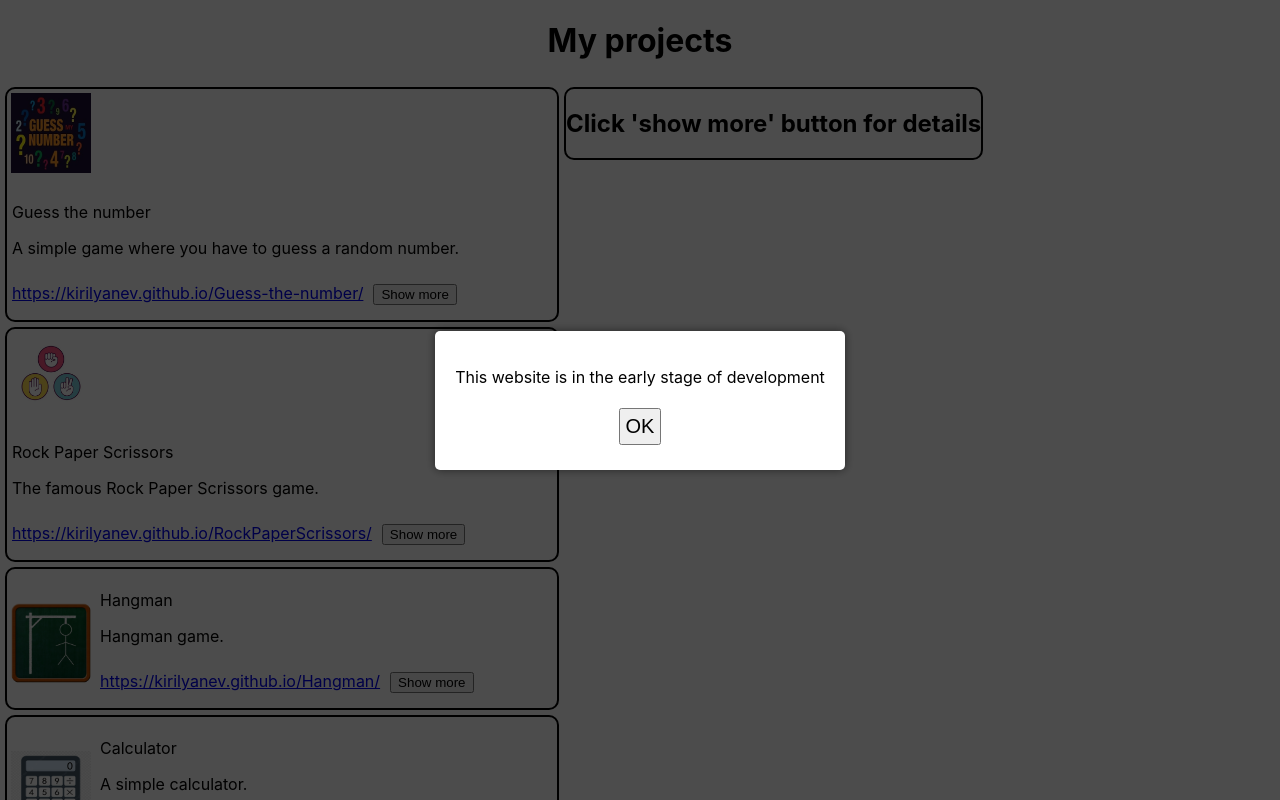
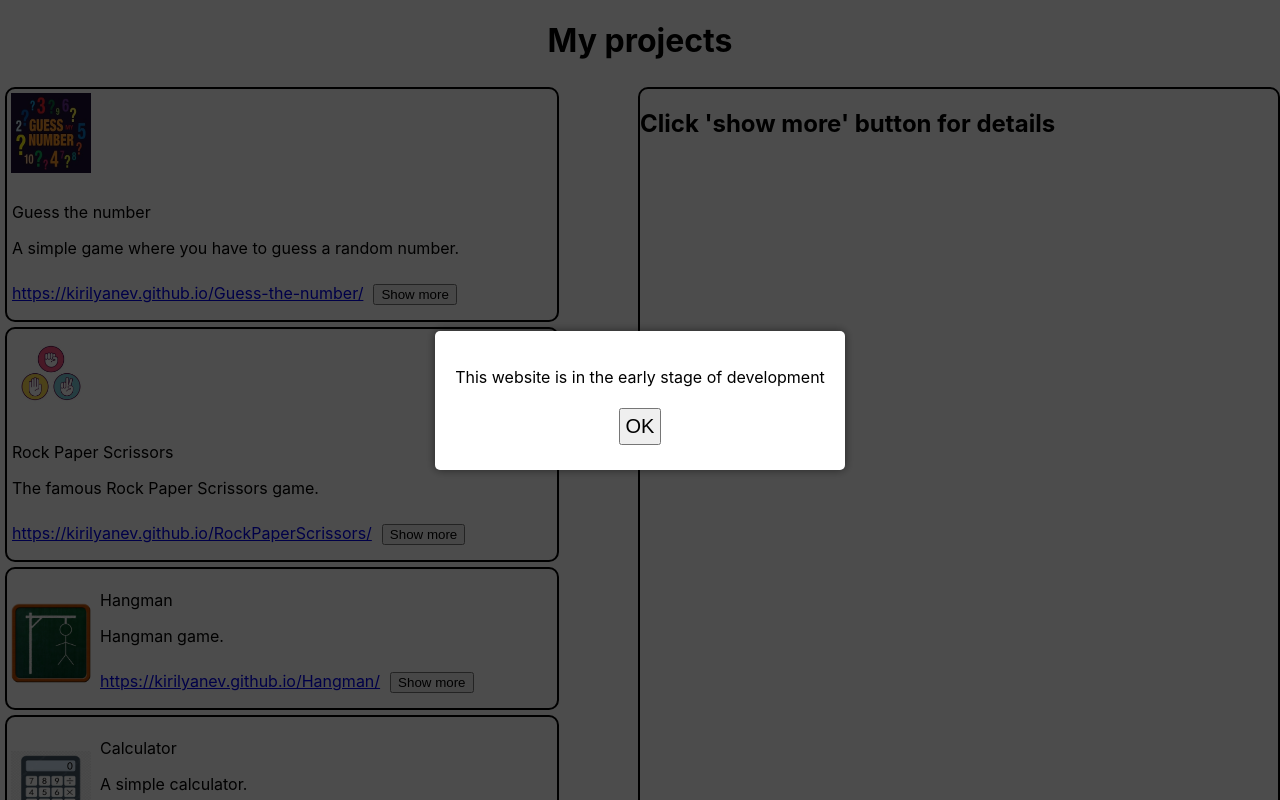
Before and after one commit to kirilyanev/kirilyanev.github.io, a React (Create React App) app: page / in a window 1280 px wide. Shown: the top 800 px of the page. Built offline with nearby package versions, Linux system fonts and the light colour scheme.

Commit message:
Update css to use flexbox

```diff
--- a/src/index.css
+++ b/src/index.css
@@ -19,11 +19,18 @@ h1 {
 }
 
 
+.app-container {
+  display: flex;
+  flex-wrap: wrap; /* Allow items to wrap to the next line when there's not enough space */
+}
+
 .main-container {
   display: inline-block;
+  flex: 1; /* Allow it to grow and shrink */
+  /* Add any other styles you need for .main-container */
 }
 
-.selected-project-details {
+/* .selected-project-details {
   display: inline-block;
   vertical-align: top;
   margin-top: 5px;
@@ -32,11 +39,21 @@ h1 {
   position: sticky;
   top: 20px;
 }
+ */
 
+ .selected-project-details {
+  display: inline-block;
+  flex: 1; /* Allow it to grow and shrink */
+  vertical-align: top;
+  margin-top: 5px;
+  border: 2px solid black;
+  border-radius: 10px;
+  /* Add any other styles you need for .selected-project-details */
+}
 
+/* Add a media query to change the flex-direction when the window is narrow */
 @media (max-width: 768px) {
-  .selected-project-details {
-    position: static;
-    top: 20px;
+  .container {
+    flex-direction: column; /* Stack elements vertically */
   }
 }
```
